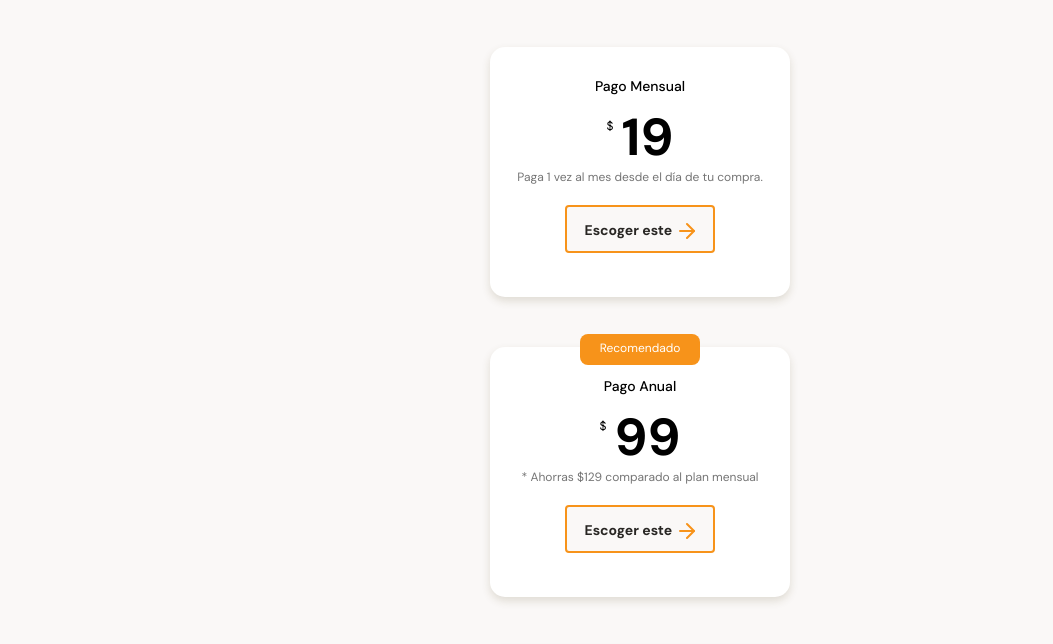
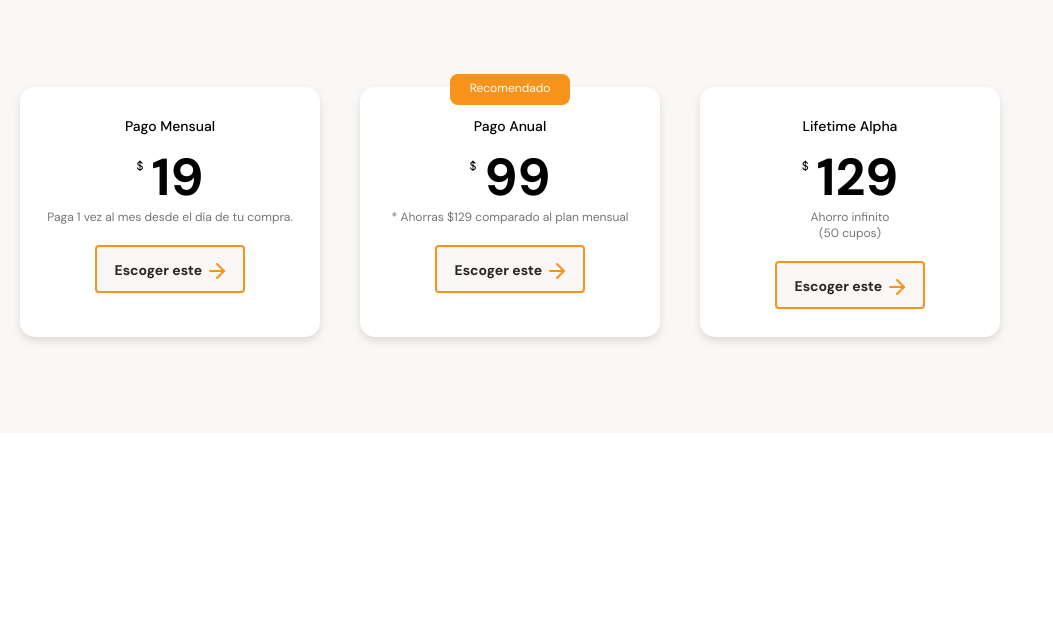
Before and after one commit to robsdata/MaquetacionMobileFirst, a plain HTML site: page index.html in a window 1280 px wide. Shown: the part 2877-3521 px from the top of the page, without its empty margins (0-1053 px from the left). After the commit the page ends 3310 px from the top, so only its background shows below. Drawn offline with Linux system fonts and the light colour scheme.

Commit message:
Seccion de planes terminada

```diff
--- a/styles/main.css
+++ b/styles/main.css
@@ -493,11 +493,13 @@ main {
 
 .plans-container--card {
     position: relative;
+    /* Trabajando en el scroll horizontal */
+    scroll-snap-align: center;
     width: 70%;
     min-width: 230px;
     max-width: 300px;
     height: 250px;
-    margin: 50px auto 0;
+    margin: 40px 20px 0; /* Anadiendo margen para las tarjetas cambio de auto a 30px*/
     padding: 0 15px;
     background-color: var(--just-white);
     border-radius: 15px;
@@ -571,3 +573,13 @@ main {
     background-image: url(../assets/icons/arrow-right.svg);
     vertical-align: text-bottom;
 }
+
+/* Scroll horizontal con CSS */
+
+.plans-container--slider {
+    display: flex;
+    height: 316px;
+    overflow-x: scroll;
+    overscroll-behavior-x: contain;
+    scroll-snap-type: x proximity;
+}
```
